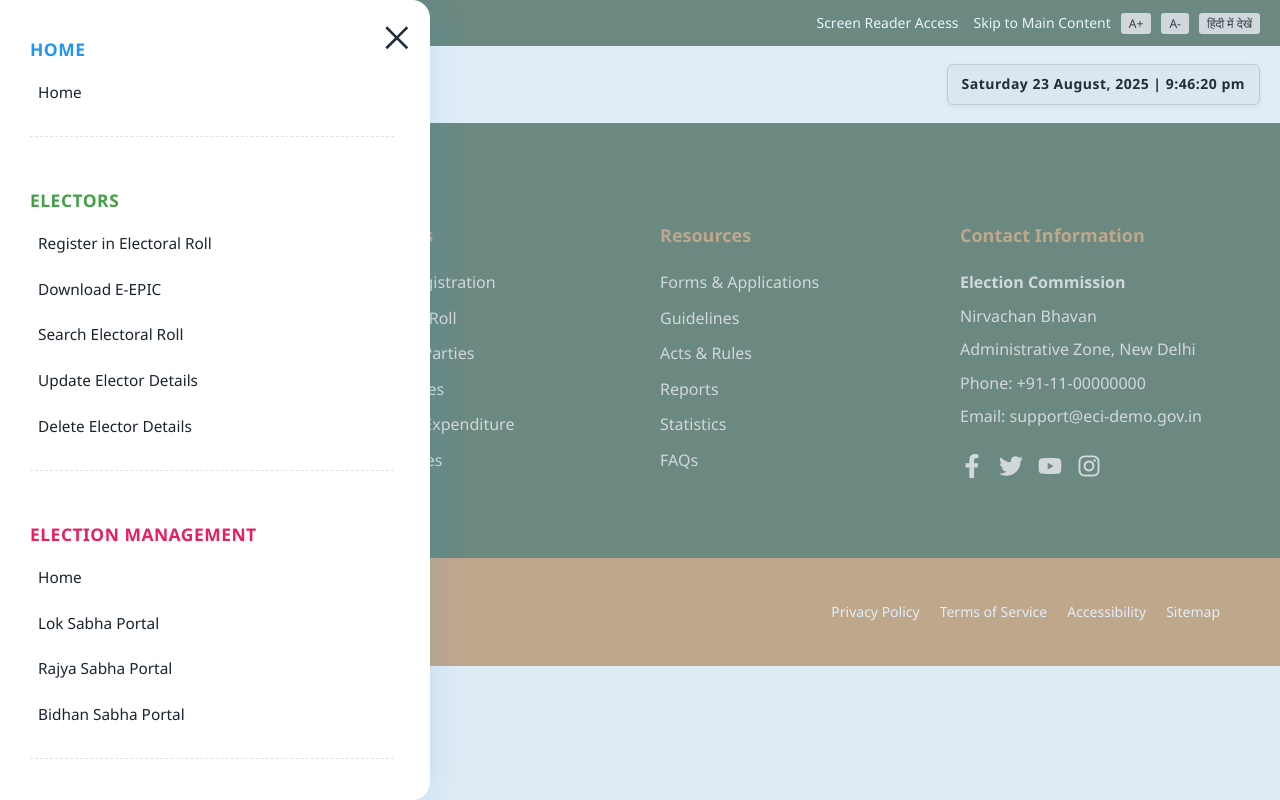
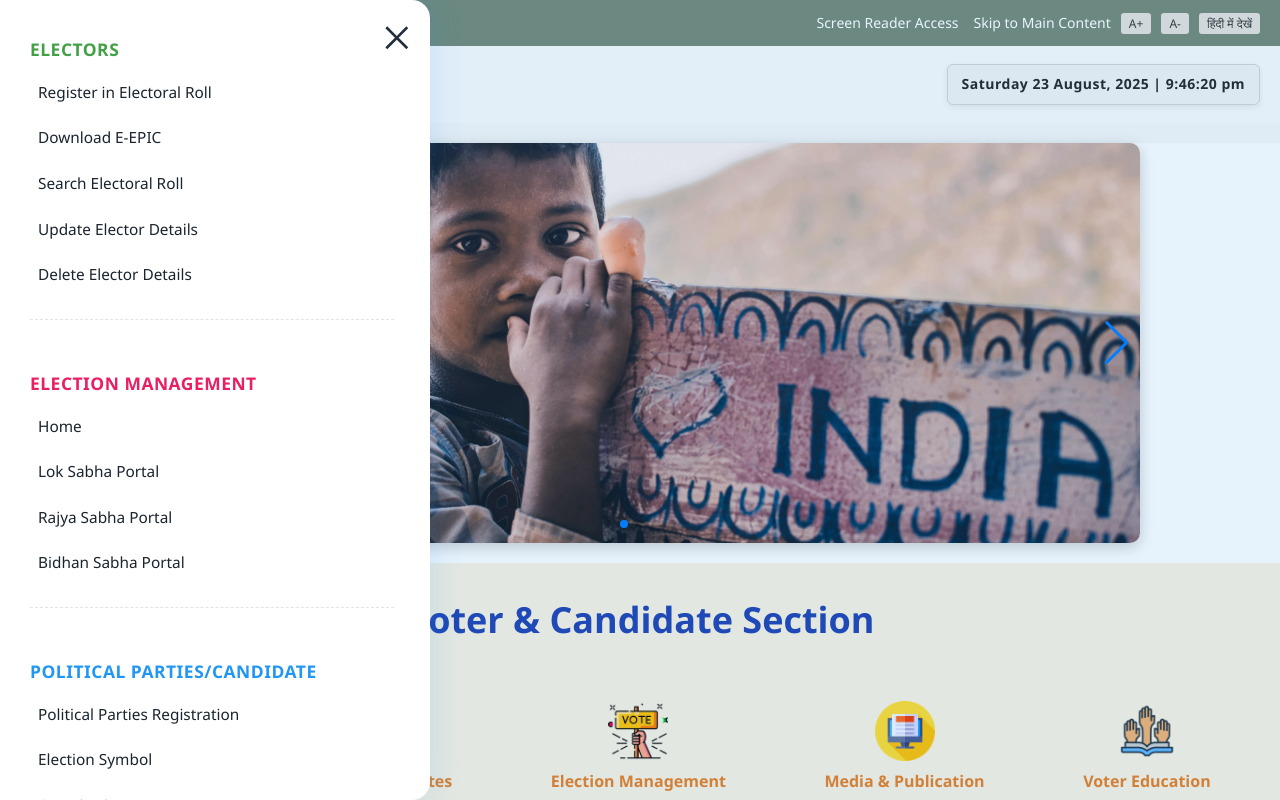
Before and after one commit to Priyangana-B/ecivoting-frontend, a React (Vite) app: page / in a window 1280 px wide. Both pictures are taken after a click on the element "Menu". Shown: the top 800 px of the page. Built offline with nearby package versions, Linux system fonts and the light colour scheme; no server answers; grey boxes are pictures that could not be loaded.

Commit message:
original

```diff
--- a/src/App.jsx
+++ b/src/App.jsx
@@ -88,7 +88,7 @@ function App() {
       <Layout>
         <Routes>
           {/* Electors */}
-          <Route path="/Home" element={<Home />} />
+          <Route path="/" element={<Home />} />
           <Route path="/Electors_Home" element={<Electors_Home />} />
           <Route path="/Register" element={<Register />} />
           <Route path="/SearchElectoralRoll" element={<SearchElectoralRoll />} />
--- a/src/head_foot_nav/MegaMenu.jsx
+++ b/src/head_foot_nav/MegaMenu.jsx
@@ -4,14 +4,6 @@ import { VscChromeClose } from 'react-icons/vsc'; // Icon for the close button
 import Register from "../components/Register";
 // Data for the menu links, organized by section
 const menuSections = [
-  {
-    title: 'Home',
-    links: [
-      { name: 'Home', href: 'Home' },
-
-    ],
-    className: 'Home',
-  },
   {
     title: 'ELECTORS',
     links: [
```
